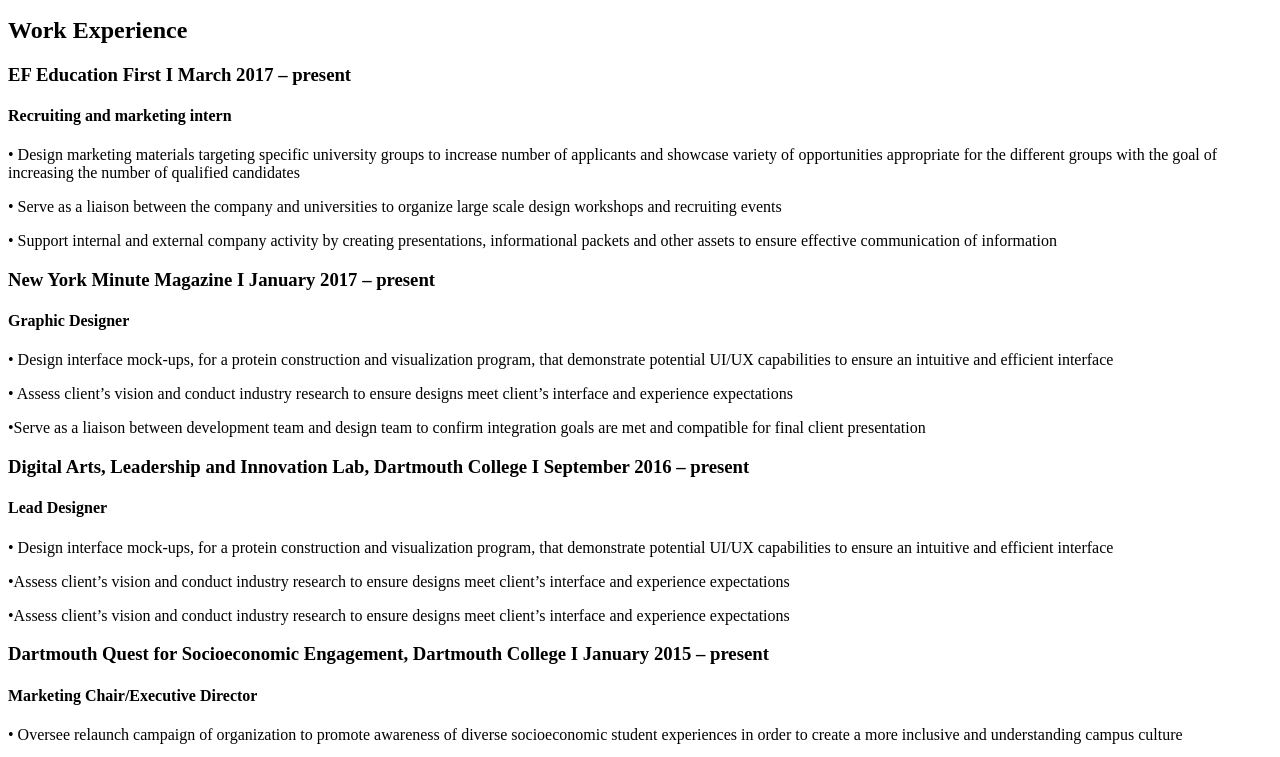
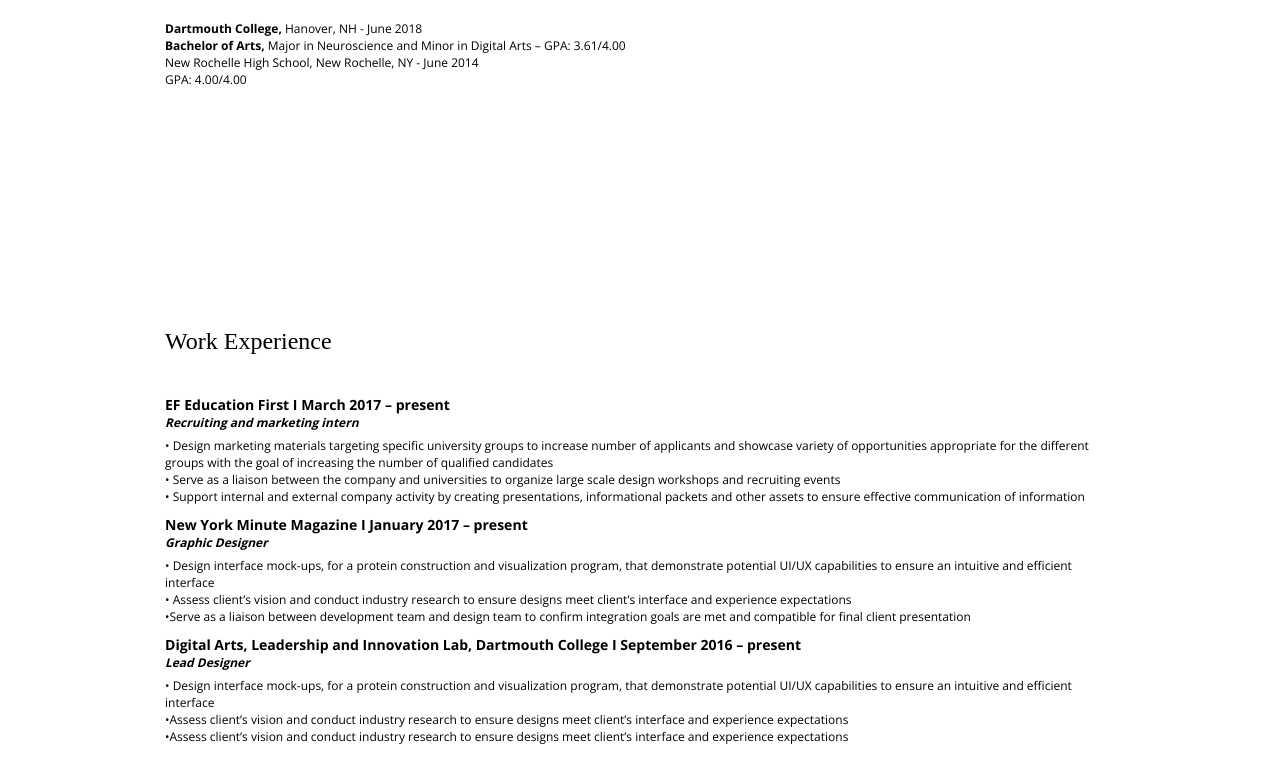
Before and after one commit to Esteban-Acevedo/resume, a plain HTML site: page index.html in a window 1280 px wide. Shown: the part 229-986 px from the top of the page. Drawn offline with nearby package versions, Linux system fonts and the light colour scheme.

Commit message:
Update index.html

```diff
--- a/index.html
+++ b/index.html
@@ -5,7 +5,7 @@
     <meta name="viewport" content="width=device-width, initial-scale=1.0">
     <title>Your Name | Resume</title>
     <link href="https://fonts.googleapis.com/css?family=Caveat|Open+Sans:400,700" rel="stylesheet">
-    <link rel="stylesheet", href="styles.CSS">
+    <link rel="stylesheet", href="style.CSS">
 
 </head>
 <body>
```
